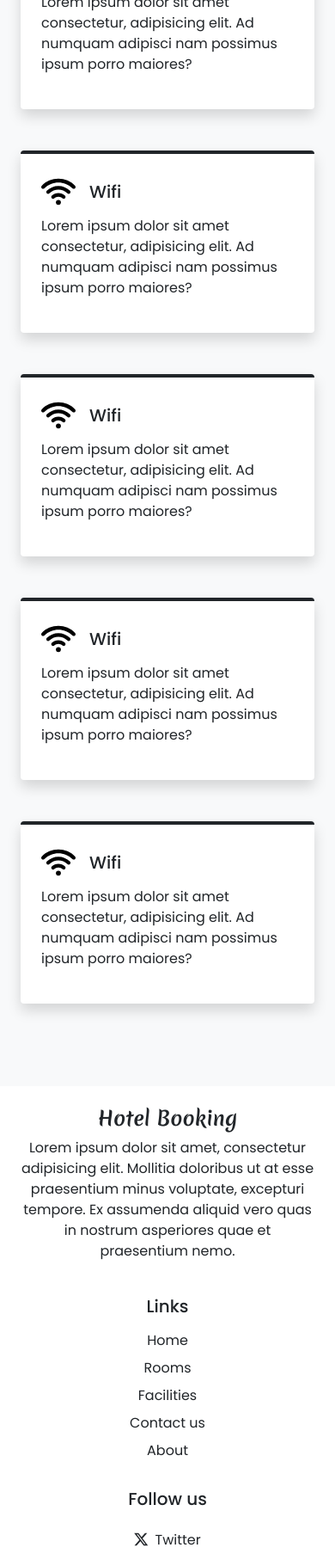
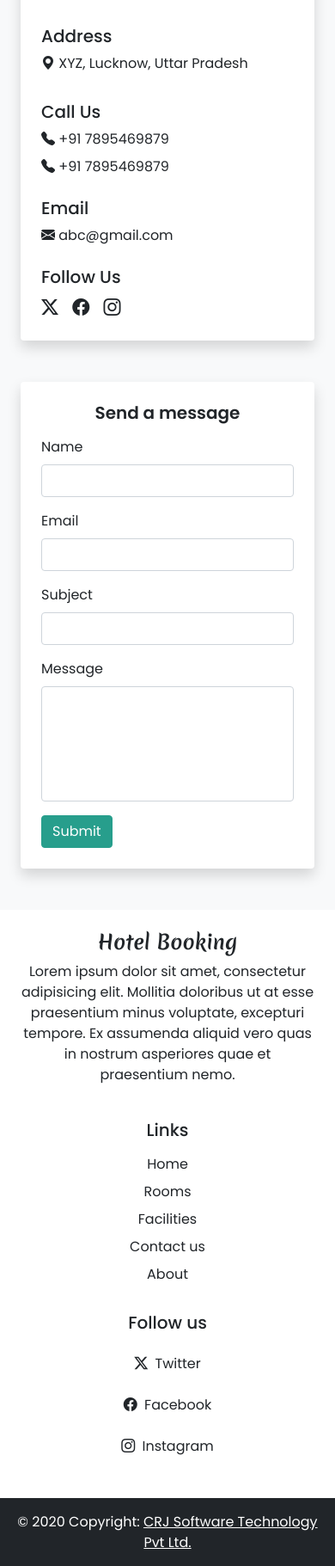
Before and after one commit to akashkumar7313/Hotel-Booking-Website-PHP, a PHP site: page /contact.php in a window 390 px wide. Shown: the part 679-2500 px from the top of the page at 86% size. Run offline with PHP 8.4, Linux system fonts and the light colour scheme; some web fonts are replaced.

Commit message:
contact page done

```diff
--- a/contact.php
+++ b/contact.php
@@ -6,13 +6,6 @@
   <meta name="viewport" content="width=device-width, initial-scale=1.0" />
   <title>Hotel Booking - CONTACT</title>
   <?php require('include/links.php') ?>
-  <style>
-    .pop:hover {
-      border-top-color: var(--teal) !important;
-      transform: scale(1.03);
-      transition: all 0.3s;
-    }
-  </style>
 </head>
 
 <!-- Navbar -->
@@ -29,64 +22,68 @@
 
   <div class="container">
     <div class="row">
-      <div class="col-lg-4 col-md-6 mb-5 px-4">
-        <div class="bg-white rounded shadow p-4 border-top border-4 border-dark pop">
-          <div class="d-flex align-items-center mb-2">
-            <img src="images/facilities/wifi.svg" width="40px" alt="" />
-            <h5 class="m-0 ms-3">Wifi</h5>
+      <div class="col-lg-6 col-md-6 mb-5 px-4">
+        <div class="bg-white rounded shadow p-4">
+          <iframe class="w-100 rounded mb-4"
+            src="https://www.google.com/maps/embed?pb=!1m18!1m12!1m3!1d227821.98710688038!2d80.77770061871914!3d26.848902828283173!2m3!1f0!2f0!3f0!3m2!1i1024!2i768!4f13.1!3m3!1m2!1s0x399bfd991f32b16b%3A0x93ccba8909978be7!2sLucknow%2C%20Uttar%20Pradesh!5e0!3m2!1sen!2sin!4v1697439635177!5m2!1sen!2sin"
+            height="320px" loading="lazy" referrerpolicy="no-referrer-when-downgrade"></iframe>
+          <h5>Address</h5>
+          <a href="https://maps.app.goo.gl/WXz1KoH8kySnSPrq7" target="_blank"
+            class="d-inline-block text-decoration-none text-dark mb-2">
+            <i class="bi bi-geo-alt-fill"></i> XYZ, Lucknow, Uttar Pradesh
+          </a>
+          <div>
+          <h5 class="mt-4">Call Us</h5>
+          <a href="tel: +917895469879" class="d-inline-block mb-2 text-decoration-none text-dark">
+            <i class="bi bi-telephone-fill"></i> +91 7895469879</a>
+          <br />
+          <a href="tel: +917895469879" class="d-inline-block text-decoration-none text-dark">
+            <i class="bi bi-telephone-fill"></i> +91 7895469879</a>
           </div>
-          <p>Lorem ipsum dolor sit amet consectetur, adipisicing elit. Ad numquam adipisci nam possimus ipsum porro
-            maiores?</p>
+          <div>
+          <h5 class="mt-4">Email</h5>
+          <a href="mailto: abc@gmail.com" class="d-inline-block text-decoration-none text-dark">
+            <i class="bi bi-envelope-fill"></i> abc@gmail.com</a>
+          </div>
+          <h5 class="mt-4">Follow Us</h5>
+          <a href="#" class="d-inline-block text-dark fs-5 me-2">
+            <i class="bi bi-twitter-x me-1"></i>
+          </a>
+          <a href="#" class="d-inline-block text-dark fs-5 me-2">
+            <i class="bi bi-facebook me-1"></i>
+          </a>
+          <a href="#" class="d-inline-block text-dark fs-5 me-2">
+            <i class="bi bi-instagram me-1"></i>
+          </a>
         </div>
       </div>
-      <div class="col-lg-4 col-md-6 mb-5 px-4">
-        <div class="bg-white rounded shadow p-4 border-top border-4 border-dark pop">
-          <div class="d-flex align-items-center mb-2">
-            <img src="images/facilities/wifi.svg" width="40px" alt="" />
-            <h5 class="m-0 ms-3">Wifi</h5>
-          </div>
-          <p>Lorem ipsum dolor sit amet consectetur, adipisicing elit. Ad numquam adipisci nam possimus ipsum porro
-            maiores?</p>
-        </div>
-      </div>
-      <div class="col-lg-4 col-md-6 mb-5 px-4">
-        <div class="bg-white rounded shadow p-4 border-top border-4 border-dark pop">
-          <div class="d-flex align-items-center mb-2">
-            <img src="images/facilities/wifi.svg" width="40px" alt="" />
-            <h5 class="m-0 ms-3">Wifi</h5>
-          </div>
-          <p>Lorem ipsum dolor sit amet consectetur, adipisicing elit. Ad numquam adipisci nam possimus ipsum porro
-            maiores?</p>
-        </div>
-      </div>
-      <div class="col-lg-4 col-md-6 mb-5 px-4">
-        <div class="bg-white rounded shadow p-4 border-top border-4 border-dark pop">
-          <div class="d-flex align-items-center mb-2">
-            <img src="images/facilities/wifi.svg" width="40px" alt="" />
-            <h5 class="m-0 ms-3">Wifi</h5>
-          </div>
-          <p>Lorem ipsum dolor sit amet consectetur, adipisicing elit. Ad numquam adipisci nam possimus ipsum porro
-            maiores?</p>
-        </div>
-      </div>
-      <div class="col-lg-4 col-md-6 mb-5 px-4">
-        <div class="bg-white rounded shadow p-4 border-top border-4 border-dark pop">
-          <div class="d-flex align-items-center mb-2">
-            <img src="images/facilities/wifi.svg" width="40px" alt="" />
-            <h5 class="m-0 ms-3">Wifi</h5>
-          </div>
-          <p>Lorem ipsum dolor sit amet consectetur, adipisicing elit. Ad numquam adipisci nam possimus ipsum porro
-            maiores?</p>
-        </div>
-      </div>
-      <div class="col-lg-4 col-md-6 mb-5 px-4">
-        <div class="bg-white rounded shadow p-4 border-top border-4 border-dark pop">
-          <div class="d-flex align-items-center mb-2">
-            <img src="images/facilities/wifi.svg" width="40px" alt="" />
-            <h5 class="m-0 ms-3">Wifi</h5>
-          </div>
-          <p>Lorem ipsum dolor sit amet consectetur, adipisicing elit. Ad numquam adipisci nam possimus ipsum porro
-            maiores?</p>
+      <div class="col-lg-6 col-md-6 px-4">
+        <div class="bg-white rounded shadow p-4">
+          <form>
+            <h5 class="d-flex justify-content-center fs-10 fw-bold">Send a message</h5>
+            <div class="mt-3">
+              <label class="form-label" style=" fw-bold">Name</label>
+              <input type="text" class="form-control shadow-none" id="exampleInputEmail1"
+                aria-describedby="emailHelp" />
+            </div>
+            <div class="mt-3">
+              <label class="form-label">Email</label>
+              <input type="email" class="form-control shadow-none" id="exampleInputEmail1"
+                aria-describedby="emailHelp" />
+            </div>
+            <div class="mt-3">
+              <label class="form-label">Subject</label>
+              <input type="text" class="form-control shadow-none" id="exampleInputEmail1"
+                aria-describedby="emailHelp" />
+            </div>
+            <div class="mt-3">
+              <label class="form-label">Message</label>
+              <textarea class="form-control shadow-none" rows="5" style="resize:none"></textarea>
+            </div>
+            <button type="submit" class="btn text-white custom-bg mt-3 shadow-none">
+                Submit
+              </button>
+          </form>
         </div>
       </div>
     </div>
--- a/css/common.css
+++ b/css/common.css
@@ -1,6 +1,6 @@
 :root{
     --teal: #279e8c;
-    --teal_hover: #279e8c;
+    --teal_hover: #12af98;
 }
 
 * {
```
